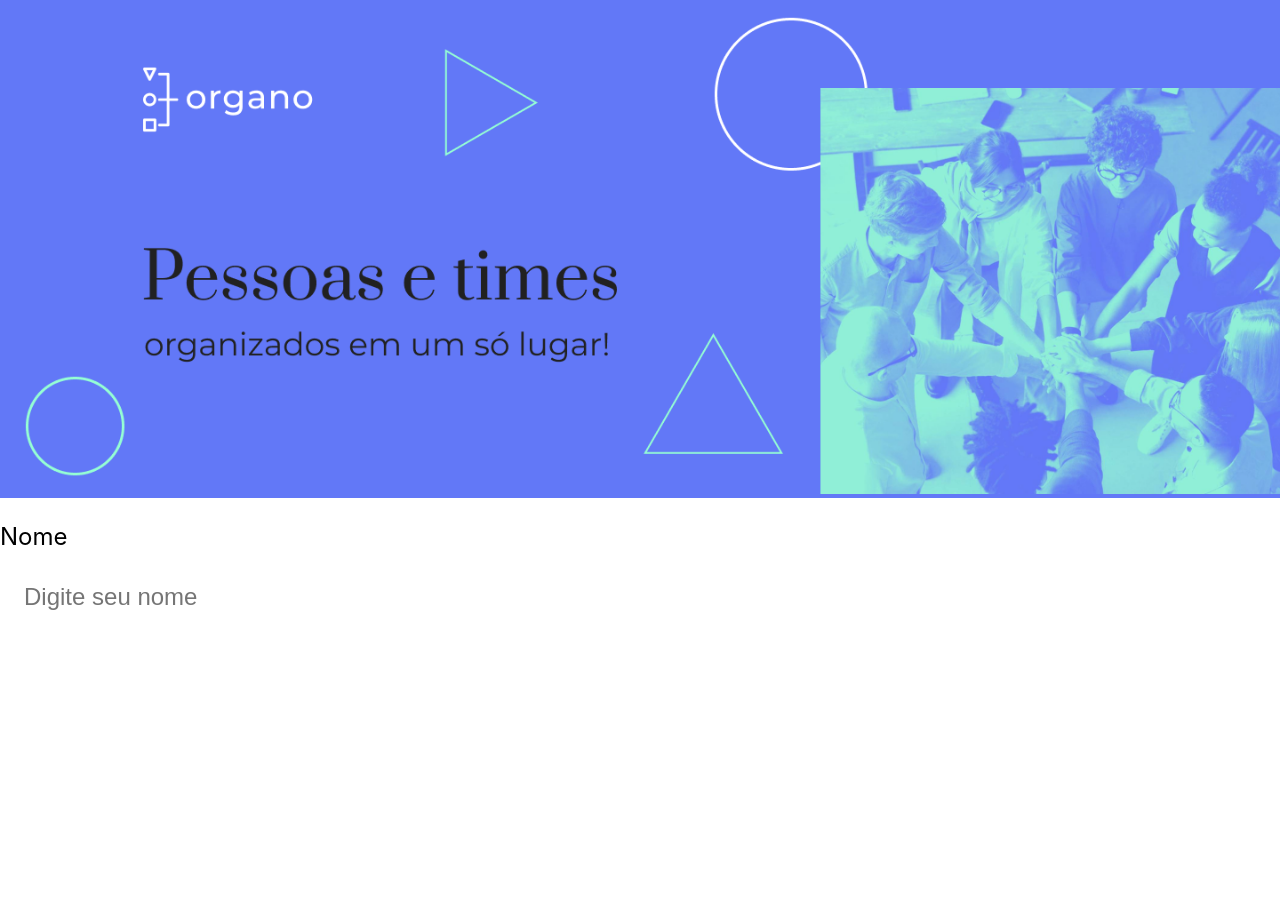
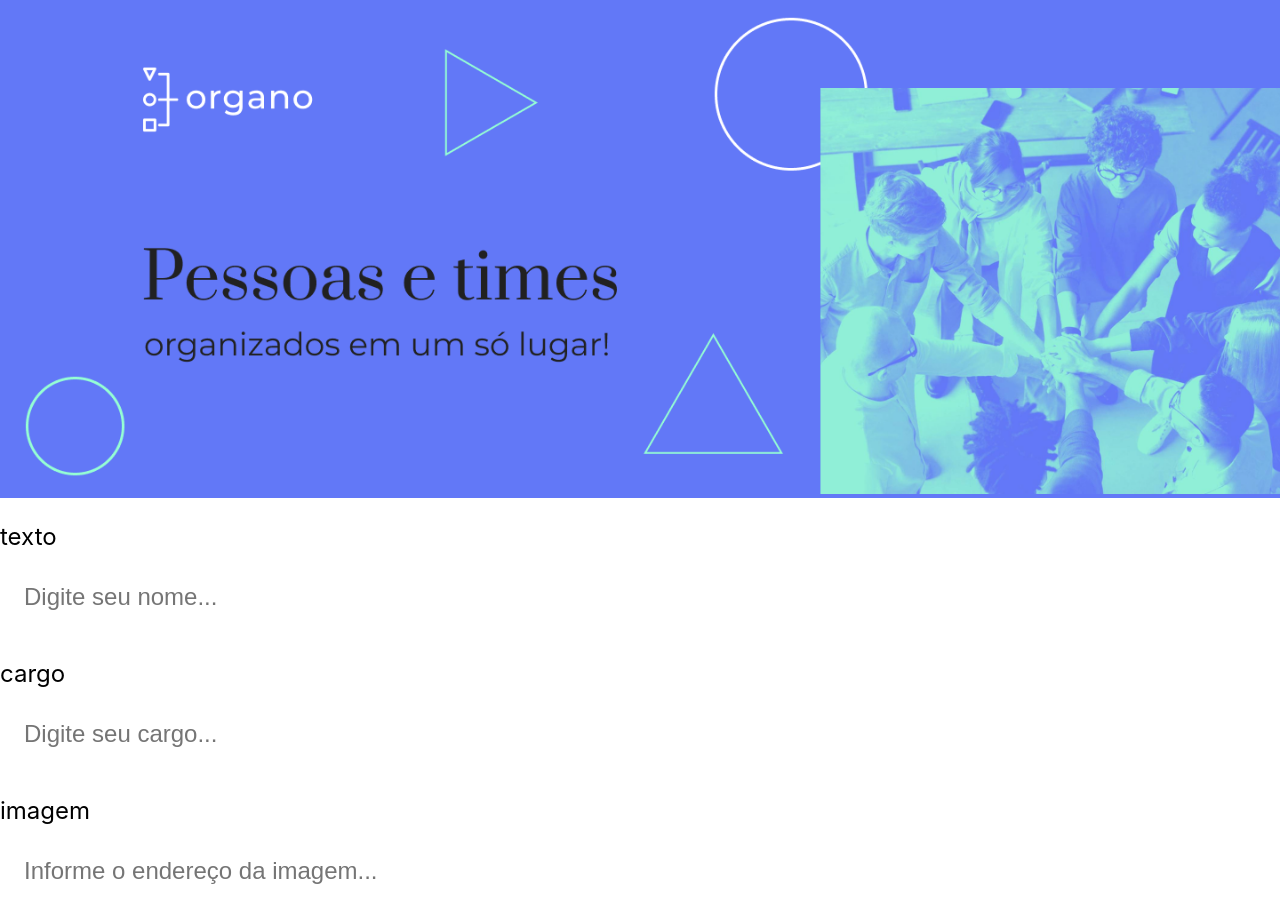
Before and after one commit to Cleber-Severo/React-Organo, a React (Create React App) app: page / in a window 1280 px wide. Shown: the top 922 px of the page. Before the commit the page ends 800 px from the top, so only its background shows below. Built offline with nearby package versions, Linux system fonts and the light colour scheme.

Commit message:
Introducin props

```diff
--- a/src/App.js
+++ b/src/App.js
@@ -5,7 +5,9 @@ function App() {
   return (
     <div className="App">
       <Banner/>
-      <CampoTexto />
+      <CampoTexto label="texto" placeholder="Digite seu nome"/>
+      <CampoTexto label="cargo" placeholder="Digite seu cargo"/>
+      <CampoTexto label="imagem" placeholder="Informe o endereço da imagem"/>
     </div>
   );
 }
--- a/src/componentes/CampoTexto/index.js
+++ b/src/componentes/CampoTexto/index.js
@@ -1,10 +1,12 @@
 import './CampoTexto.css'
 
-const CampoTexto = () => {
+const CampoTexto = (props) => {
+    const alteraPlaceholder = `${props.placeholder}...`
+
     return (
     <div className='campo-texto'>
-        <label>Nome</label>
-        <input placeholder='Digite seu nome' />
+        <label>{props.label}</label>
+        <input placeholder= {alteraPlaceholder} />
     </div>
     )
 }
```
